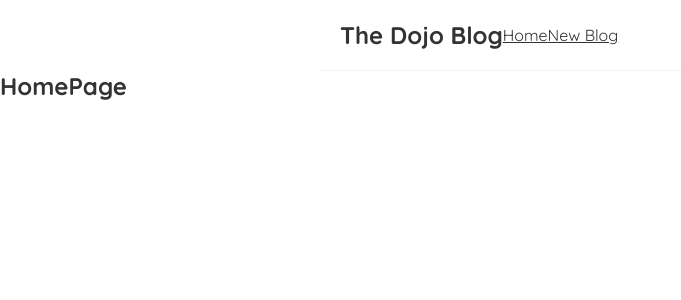
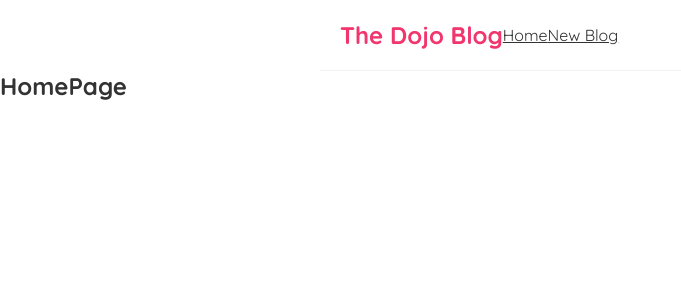
Before and after one commit to Popeaura/dojo-tutee, a React (Vite) app: page / in a window 1280 px wide. Shown: the top 300 px of the page, without its empty margins (0-681 px from the left). Built offline with nearby package versions, Linux system fonts and the light colour scheme.

Commit message:
I uploaded my modifed project's folder

```diff
--- a/src/index.css
+++ b/src/index.css
@@ -14,3 +14,7 @@
     margin: 0 auto;
     border-bottom: 1px solid #f2f2f2;
 }
+
+.navbar h1{
+    color: #f1356d;
+}
```
